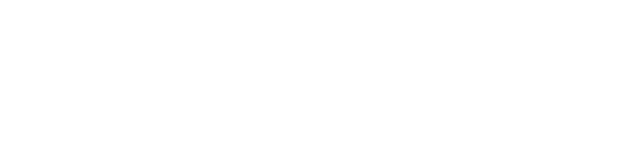
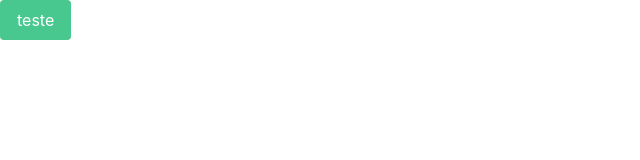
Before and after one commit to Brendon-Lopes/projeto-bonus-imdb, a website: page index.html in a window 1280 px wide. Shown: the whole page, without its empty margins (0-640 px from the left). Drawn offline with nearby package versions, Linux system fonts and the light colour scheme.

Commit message:
Added dependencies
Added Bulma framework and Jest

```diff
--- a/index.html
+++ b/index.html
@@ -4,9 +4,11 @@
   <meta charset="UTF-8">
   <meta http-equiv="X-UA-Compatible" content="IE=edge">
   <meta name="viewport" content="width=device-width, initial-scale=1.0">
+  <link rel="stylesheet" href="https://cdn.jsdelivr.net/npm/bulma@0.9.3/css/bulma.min.css">
+  <link rel="stylesheet" href="style.css">
   <title>Projeto Bônus</title>
 </head>
 <body>
-
+  <button class="button is-success">teste</button>
 </body>
 </html>
```
Also changed, not shown: package.json (added, +23 -0 lines), 2 other files.
